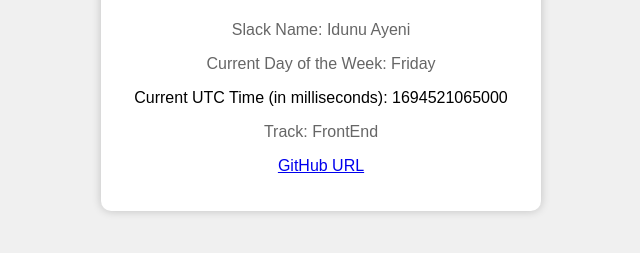
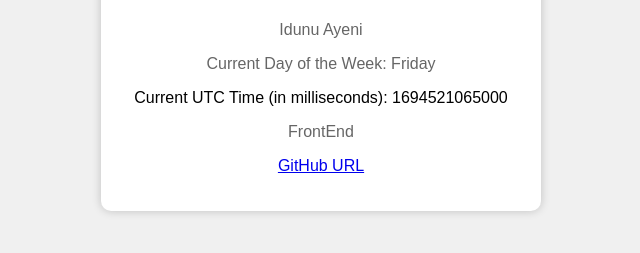
Before and after one commit to Idunu2454/slack.github.io, a plain HTML site: page index.html in a window 1280 px wide. Shown: the part 353-606 px from the top of the page, without its empty margins (319-959 px from the left). Drawn offline with Linux system fonts and the light colour scheme.

Commit message:
Update index.html

```diff
--- a/index.html
+++ b/index.html
@@ -13,10 +13,10 @@
             <img src="Images/My-pic2.jpg" alt="Idunu Ayeni" style="height: 250px; width: 200px;">
             <div class="content">
                 <h1>Idunu</h1>
-                <p data-testid="slackUserName">Slack Name: Idunu Ayeni</p>
+                <p data-testid="slackUserName">Idunu Ayeni</p>
                 <p data-testid="currentDayOfTheWeek">Current Day of the Week: Friday </p>
                 <div data-testid="currentUTCTime" id="current-time"></div>
-                <p data-testid="myTrack">Track: FrontEnd</p>
+                <p data-testid="myTrack"> FrontEnd</p>
                 <p data-testid="githubURL"><a href="https://github.com/Idunu2454/New-slack.git" target="_blank" rel="noopener">GitHub URL</a></p>
             </div>
         </div>
```
